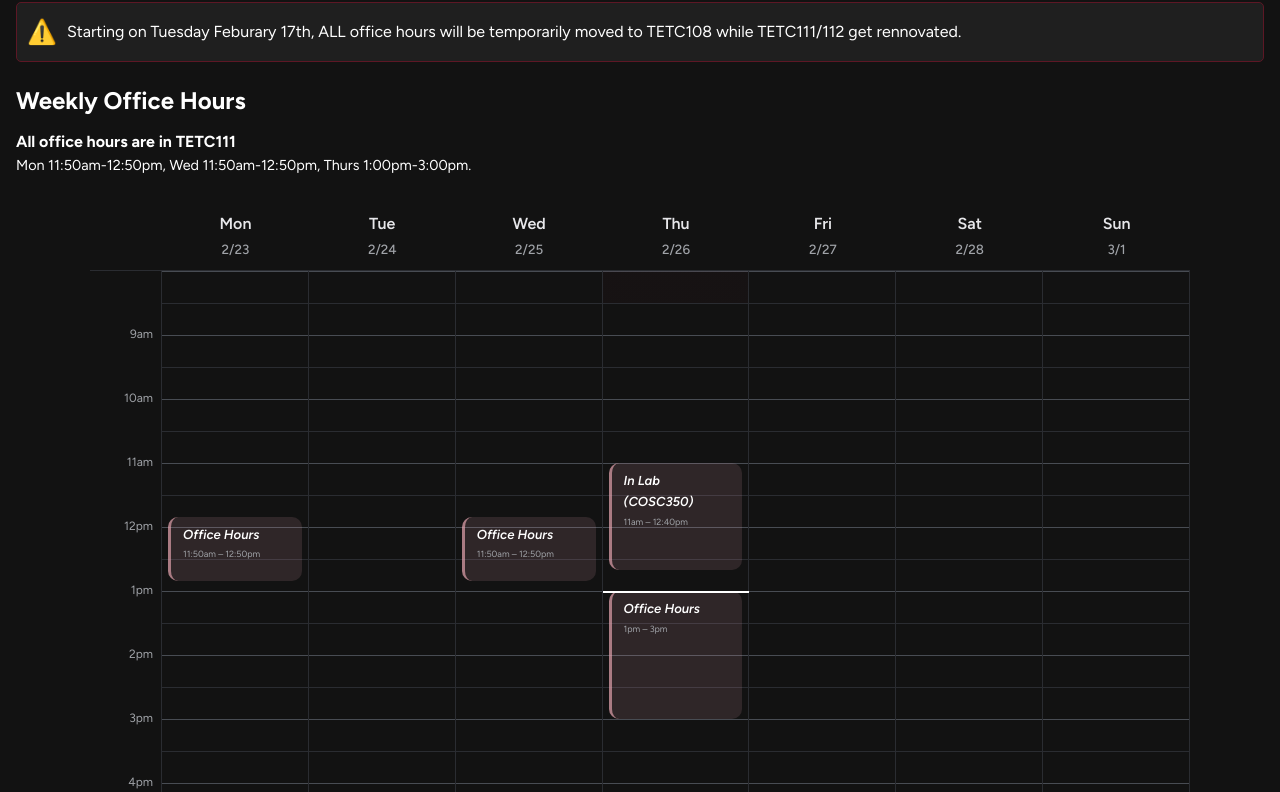
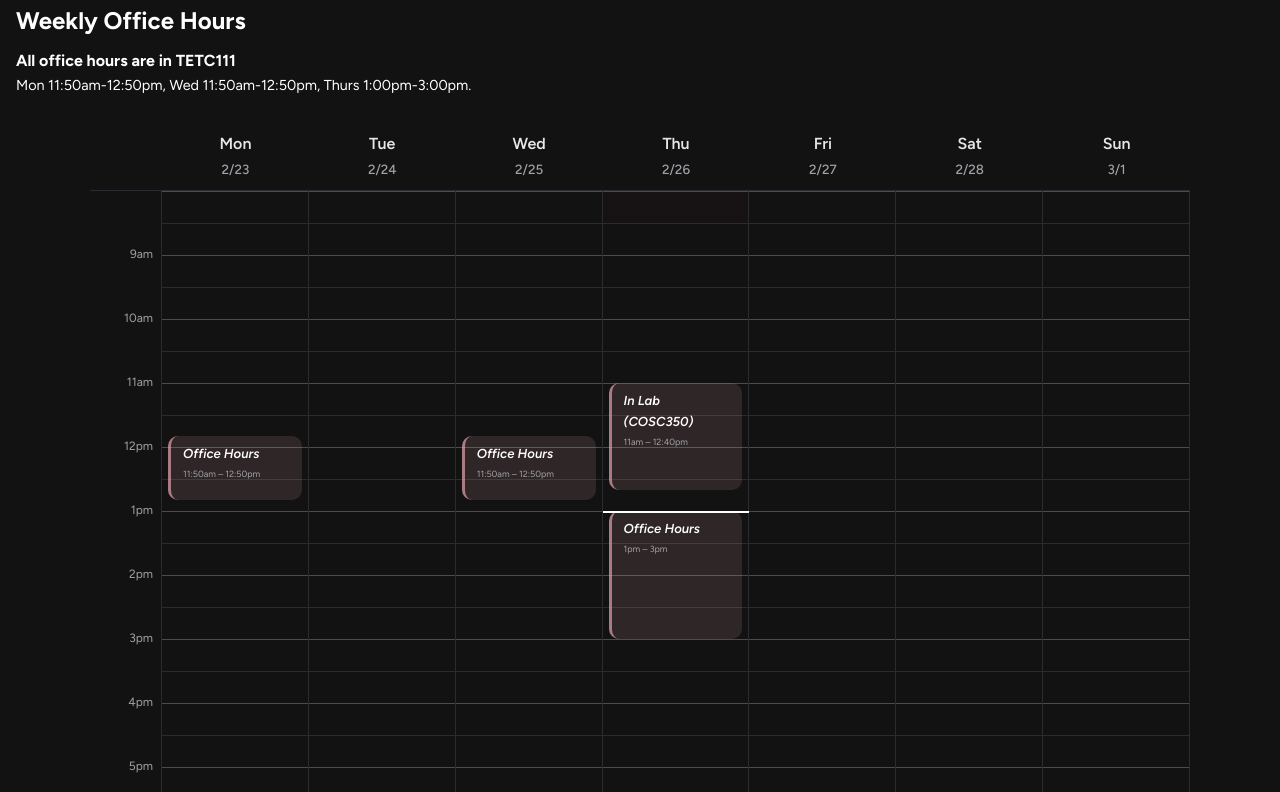
Before and after one commit to Jairik/office-hours, a plain HTML site: page index.html in a window 1280 px wide. Shown: the part 99-891 px from the top of the page. Drawn offline with Linux system fonts and the light colour scheme.

Commit message:
Comment out alert banner in index.html
Comment out the alert banner in index.html

```diff
--- a/index.html
+++ b/index.html
@@ -27,10 +27,10 @@
         <button class="toggle-btn" id="themeToggle">Toggle Dark/Light</button>
     </header>
 
-    <div class="alert-banner">
+    <!-- <div class="alert-banner">
         <span style="font-size: 1.5rem; margin-right: 10px;">⚠️</span>
         <span>Starting on Tuesday Feburary 17th, ALL office hours will be temporarily moved to TETC108 while TETC111/112 get rennovated.</span>
-    </div>
+    </div> -->
 
     <!-- Weekly Schedule -->
     <section id="schedule">
```
